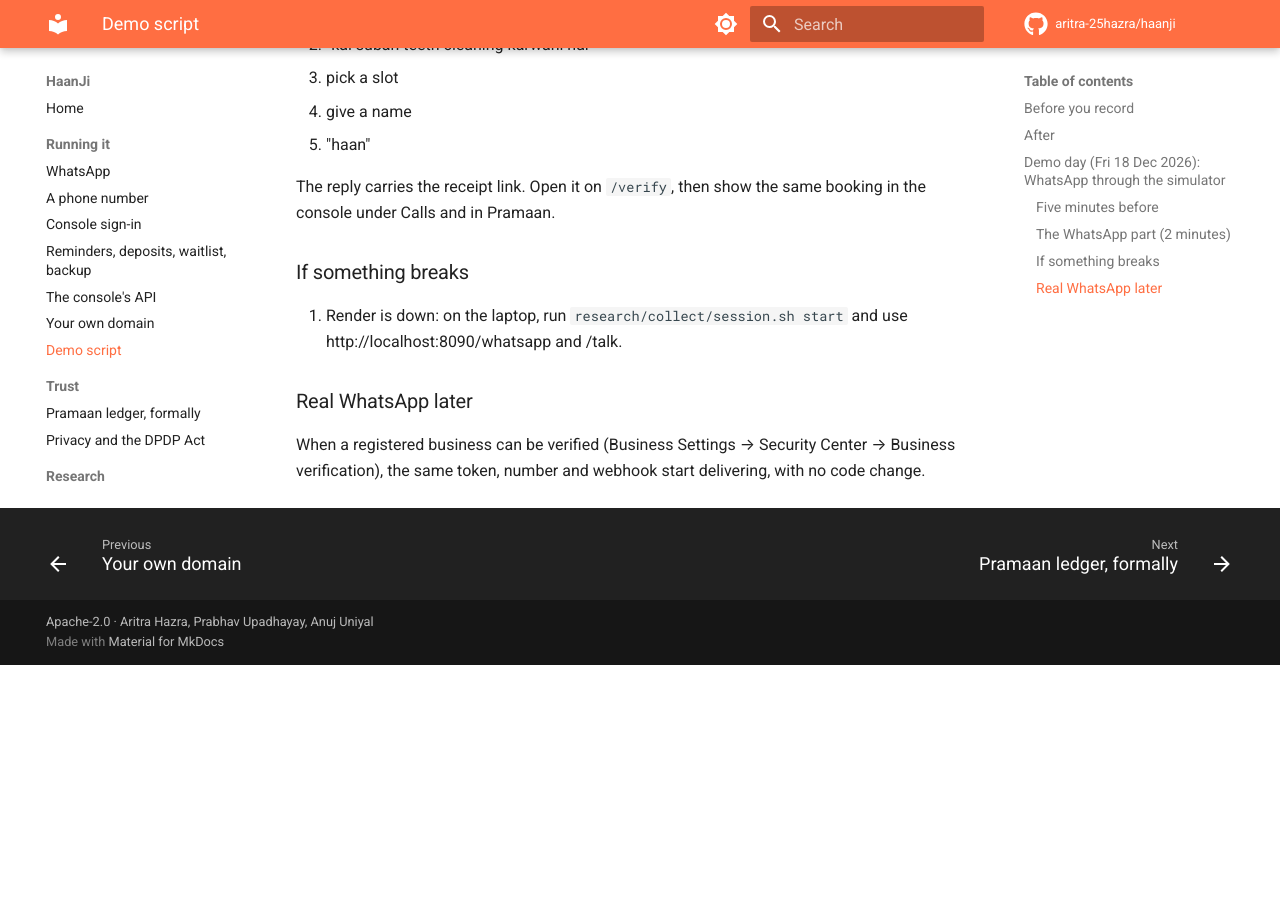
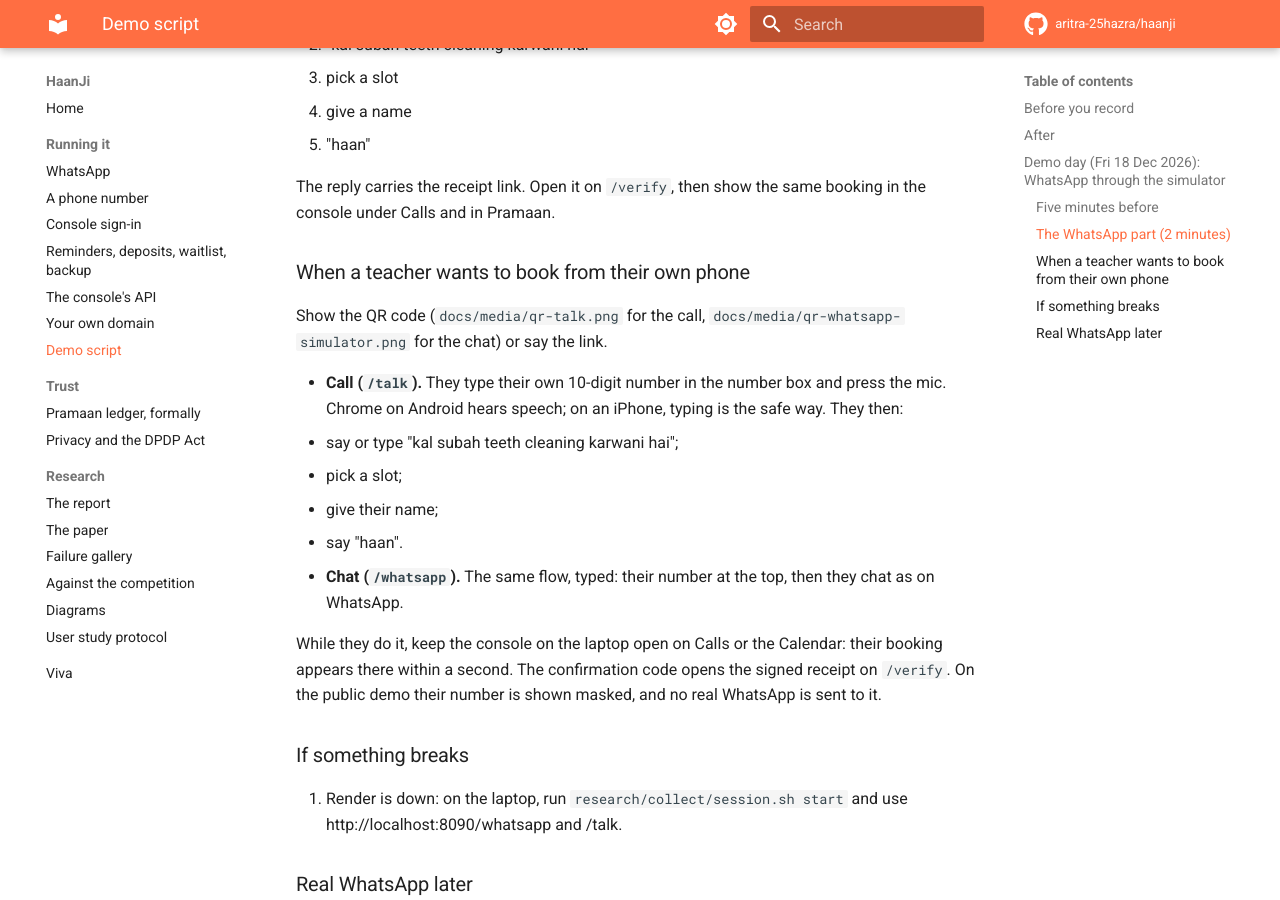
Before and after one commit to aritra-25hazra/haanji, an MkDocs documentation site: the page built from docs/demo-script.md, in a window 1280 px wide and 900 px high, scrolled down 2346 px. Built offline with MkDocs 1.6.1 and Material for MkDocs 9.7.7, drawn with Linux system fonts in a browser that asks for light colours; comment, search, counter and statistics services are not loaded; before the commit the page ends 3011 px from its top, so only the background shows below that.

Commit message:
demo: a teacher books from their own phone (QR codes for /talk and the WhatsApp simulator)
Co-Authored-By: Claude Opus 5.5 <noreply@anthropic.com>

```diff
--- a/docs/demo-script.md
+++ b/docs/demo-script.md
@@ -70,6 +70,19 @@ left out. Say so plainly if asked.
    The reply carries the receipt link. Open it on `/verify`, then show the same
    booking in the console under Calls and in Pramaan.
 
+### When a teacher wants to book from their own phone
+
+Show the QR code (`docs/media/qr-talk.png` for the call, `docs/media/qr-whatsapp-simulator.png` for the chat) or say the link.
+
+- **Call (`/talk`).** They type their own 10-digit number in the number box and press the mic. Chrome on Android hears speech; on an iPhone, typing is the safe way. They then:
+  - say or type "kal subah teeth cleaning karwani hai";
+  - pick a slot;
+  - give their name;
+  - say "haan".
+- **Chat (`/whatsapp`).** The same flow, typed: their number at the top, then they chat as on WhatsApp.
+
+While they do it, keep the console on the laptop open on Calls or the Calendar: their booking appears there within a second. The confirmation code opens the signed receipt on `/verify`. On the public demo their number is shown masked, and no real WhatsApp is sent to it.
+
 ### If something breaks
 
 6. Render is down: on the laptop, run `research/collect/session.sh start` and
```
Also changed, not shown: docs/media/qr-talk.png (added), docs/media/qr-whatsapp-simulator.png (added).
